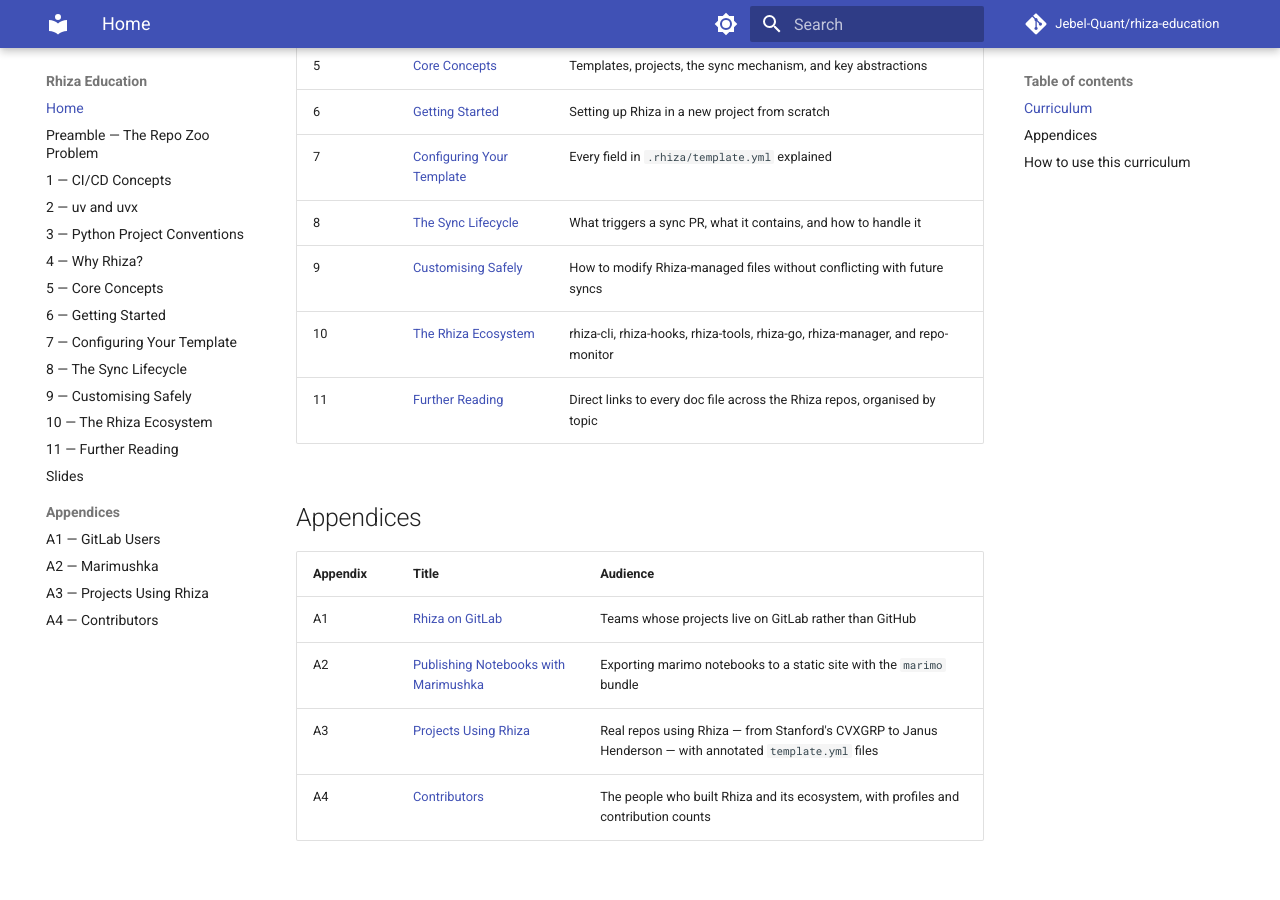
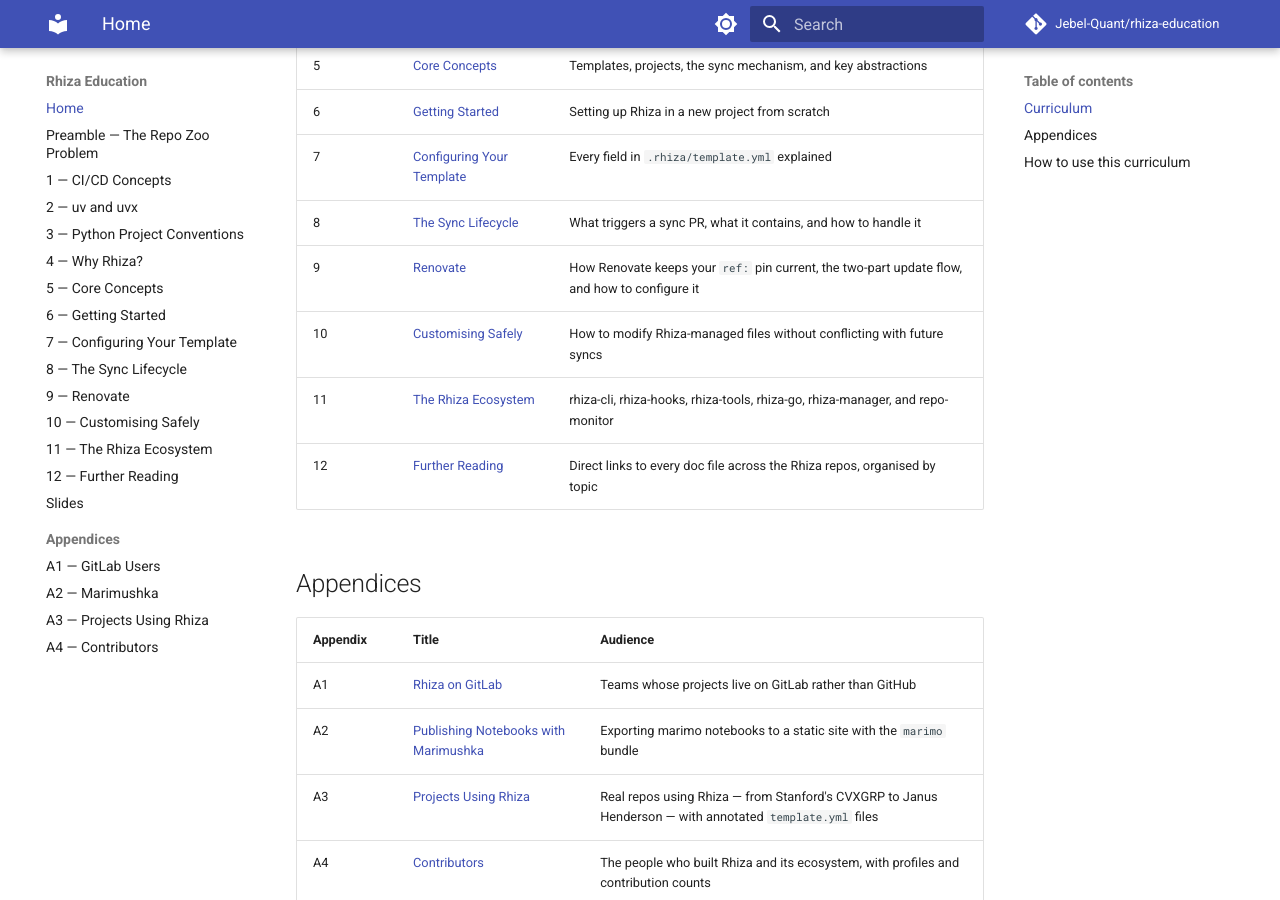
Before and after one commit to Jebel-Quant/rhiza-education, an MkDocs documentation site: the page built from lessons/index.md, in a window 1280 px wide and 900 px high, scrolled down 659 px. Built offline with MkDocs 1.6.1 and Material for MkDocs 9.7.7, drawn with Linux system fonts in a browser that asks for light colours; comment, search, counter and statistics services are not loaded.

Commit message:
feat: add Renovate as Lesson 9 in the main curriculum
Promotes Renovate from appendix to a first-class lesson (9) immediately
after the Sync Lifecycle, where its role as the ref-bump trigger is most
relevant. Lessons 9–11 (Customising Safely, Ecosystem, Further Reading)
shift to 10–12 with updated headings, filenames, and cross-references.

Co-Authored-By: Claude Sonnet 4.6 <noreply@anthropic.com>

```diff
--- a/lessons/index.md
+++ b/lessons/index.md
@@ -15,9 +15,10 @@ Welcome to the Rhiza training curriculum. These lessons teach you how to adopt,
 | 6 | [Getting Started](06-getting-started.md) | Setting up Rhiza in a new project from scratch |
 | 7 | [Configuring Your Template](07-configuring-your-template.md) | Every field in `.rhiza/template.yml` explained |
 | 8 | [The Sync Lifecycle](08-the-sync-lifecycle.md) | What triggers a sync PR, what it contains, and how to handle it |
-| 9 | [Customising Safely](09-customizing-safely.md) | How to modify Rhiza-managed files without conflicting with future syncs |
-| 10 | [The Rhiza Ecosystem](10-the-rhiza-ecosystem.md) | rhiza-cli, rhiza-hooks, rhiza-tools, rhiza-go, rhiza-manager, and repo-monitor |
-| 11 | [Further Reading](11-further-reading.md) | Direct links to every doc file across the Rhiza repos, organised by topic |
+| 9 | [Renovate](09-renovate.md) | How Renovate keeps your `ref:` pin current, the two-part update flow, and how to configure it |
+| 10 | [Customising Safely](10-customizing-safely.md) | How to modify Rhiza-managed files without conflicting with future syncs |
+| 11 | [The Rhiza Ecosystem](11-the-rhiza-ecosystem.md) | rhiza-cli, rhiza-hooks, rhiza-tools, rhiza-go, rhiza-manager, and repo-monitor |
+| 12 | [Further Reading](12-further-reading.md) | Direct links to every doc file across the Rhiza repos, organised by topic |
 
 ## Appendices
 
--- a/mkdocs.yml
+++ b/mkdocs.yml
@@ -36,9 +36,10 @@ nav:
   - '6 — Getting Started': 06-getting-started.md
   - '7 — Configuring Your Template': 07-configuring-your-template.md
   - '8 — The Sync Lifecycle': 08-the-sync-lifecycle.md
-  - '9 — Customising Safely': 09-customizing-safely.md
-  - '10 — The Rhiza Ecosystem': 10-the-rhiza-ecosystem.md
-  - '11 — Further Reading': 11-further-reading.md
+  - '9 — Renovate': 09-renovate.md
+  - '10 — Customising Safely': 10-customizing-safely.md
+  - '11 — The Rhiza Ecosystem': 11-the-rhiza-ecosystem.md
+  - '12 — Further Reading': 12-further-reading.md
   - 'Slides': slides.md
   - Appendices:
     - 'A1 — GitLab Users': A1-gitlab-users.md
```
Also changed, not shown: lessons/08-the-sync-lifecycle.md (+2 -2 lines), lessons/09-renovate.md (added, +212 -0 lines), lessons/10-customizing-safely.md (renamed from lessons/09-customizing-safely.md, +2 -2 lines), lessons/11-the-rhiza-ecosystem.md (renamed from lessons/10-the-rhiza-ecosystem.md, +2 -2 lines), lessons/12-further-reading.md (renamed from lessons/11-further-reading.md, +2 -2 lines).
